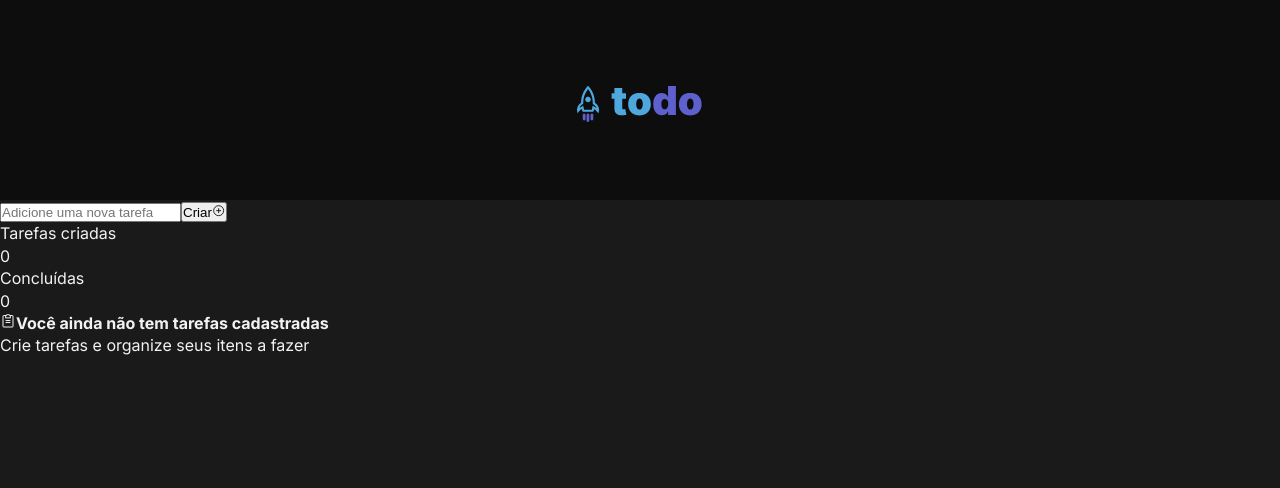
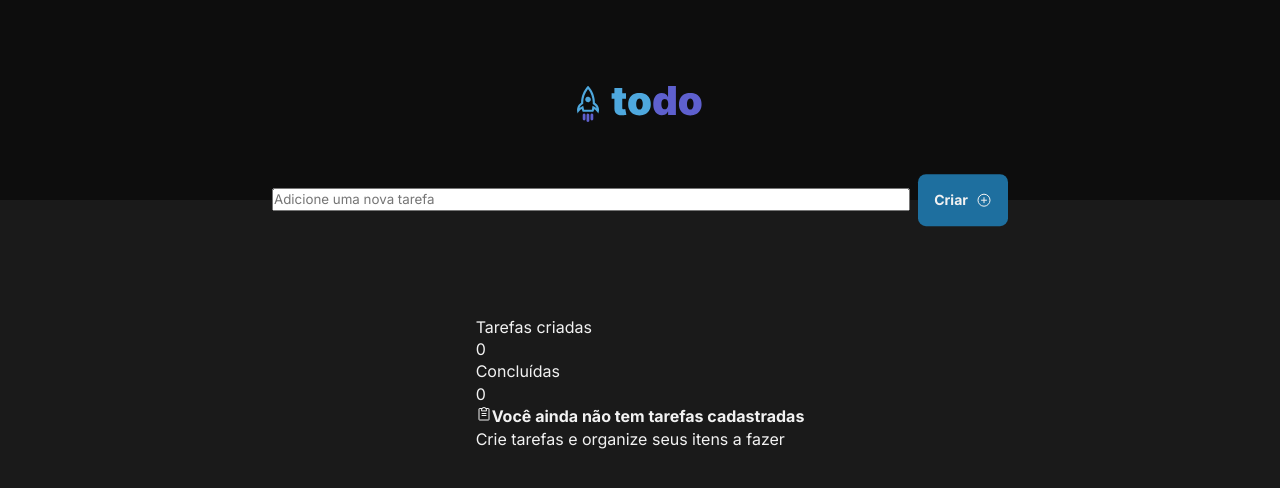
Before and after one commit to dsg1407/desafio01-conceitos-react, a React (Vite) app: page / in a window 1280 px wide. Shown: the top 488 px of the page. Built offline with nearby package versions, Linux system fonts and the light colour scheme.

Commit message:
Styled TaskForm component structure and button

```diff
--- /dev/null
+++ b/src/App.module.css
@@ -0,0 +1,10 @@
+.wrapper {
+  display: flex;
+  flex-direction: column;
+  align-items: center;
+  justify-content: center;
+  gap: 4rem;
+  margin: 0 auto;
+
+  max-width: 736px;
+}
--- a/src/App.tsx
+++ b/src/App.tsx
@@ -1,20 +1,17 @@
-import { PlusCircle, ClipboardText } from "phosphor-react"
+import { ClipboardText } from "phosphor-react"
+
 import { Header } from "./components/Header"
+import { TaskForm } from "./components/TaskForm"
 
 import "./styles/global.css"
+import styles from "./App.module.css"
 
 export function App() {
   return (
     <>
       <Header />
-      <main>
-        <form>
-          <input type="text" placeholder="Adicione uma nova tarefa" required />
-          <button type="submit">
-            Criar
-            <PlusCircle />
-          </button>
-        </form>
+      <main className={styles.wrapper}>
+        <TaskForm />
         <section className="tasks-section">
           <section className="tasks-status-section">
             <div>
--- /dev/null
+++ b/src/components/TaskForm.module.css
@@ -0,0 +1,36 @@
+.form {
+  width: 100%;
+  display: flex;
+  align-items: center;
+  justify-content: space-between;
+  gap: 0.5rem;
+
+  transform: translateY(-50%);
+}
+
+.form input {
+  width: 100%;
+}
+
+.form button {
+  display: flex;
+  align-items: center;
+  gap: 0.5rem;
+
+  padding: 1rem;
+
+  border: none;
+  border-radius: 8px;
+
+  font-weight: bold;
+  font-size: 0.875rem;
+
+  background: var(--blue-dark);
+  transition: background 0.2s;
+
+  cursor: pointer;
+}
+
+.form button:hover {
+  background: var(--blue);
+}
--- /dev/null
+++ b/src/components/TaskForm.tsx
@@ -0,0 +1,15 @@
+import { PlusCircle } from "phosphor-react"
+
+import styles from "./TaskForm.module.css"
+
+export function TaskForm() {
+  return (
+    <form className={styles.form}>
+      <input type="text" placeholder="Adicione uma nova tarefa" required />
+      <button type="submit">
+        Criar
+        <PlusCircle size={16} />
+      </button>
+    </form>
+  )
+}
--- a/src/styles/global.css
+++ b/src/styles/global.css
@@ -16,6 +16,11 @@
   --danger: #e25858;
 }
 
+:focus {
+  outline: transparent;
+  box-shadow: 0 0 0 2px var(--blue);
+}
+
 * {
   margin: 0;
   padding: 0;
@@ -29,9 +34,15 @@ body {
   width: 100dvw;
 
   background: var(--gray-600);
-  color: var(--gray-100);
+}
 
+body,
+input,
+textarea,
+button {
   font-family: "Inter", sans-serif;
+  font-weight: 400;
   line-height: 1.4;
   -webkit-font-smoothing: antialiased;
+  color: var(--gray-100);
 }
```
